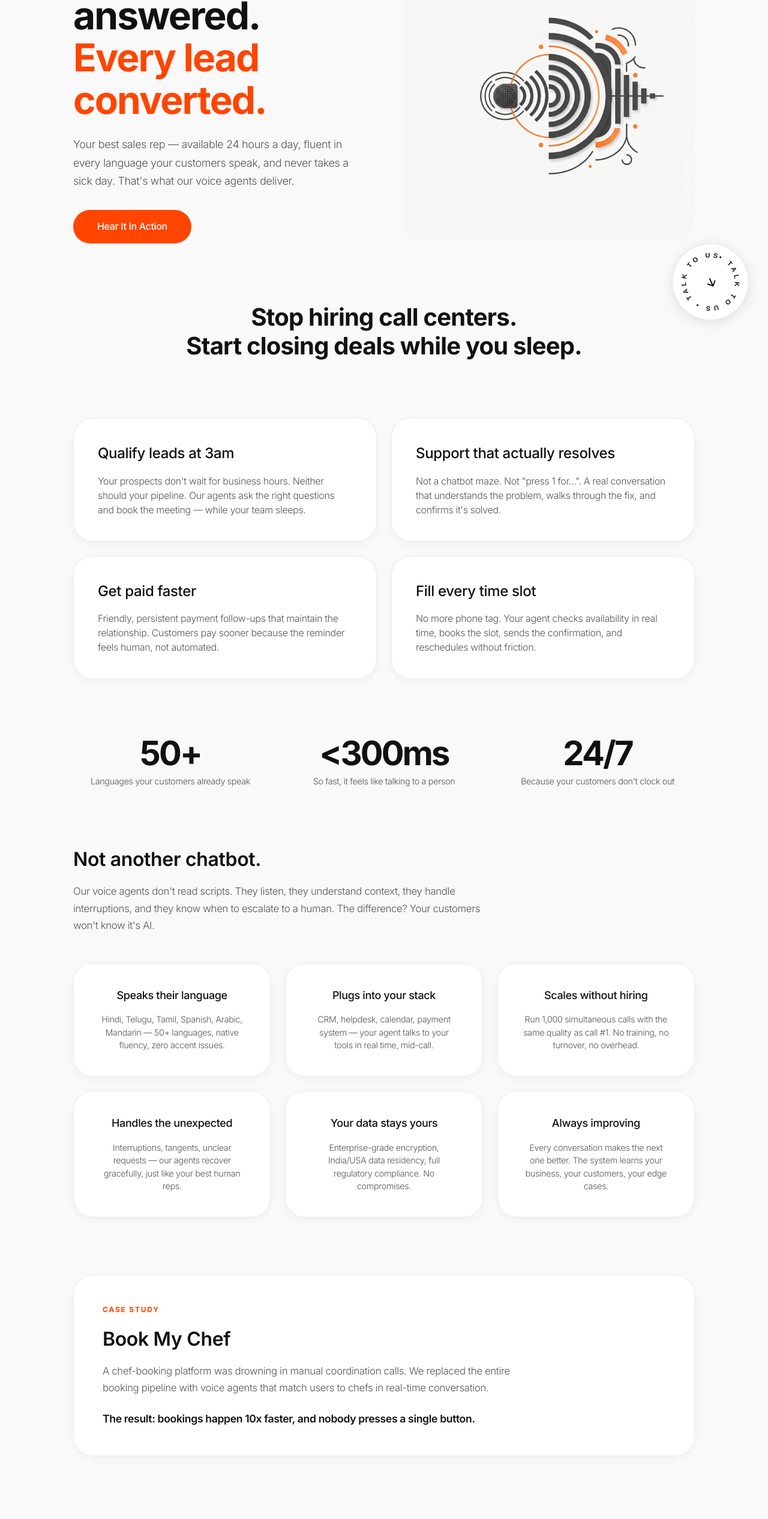
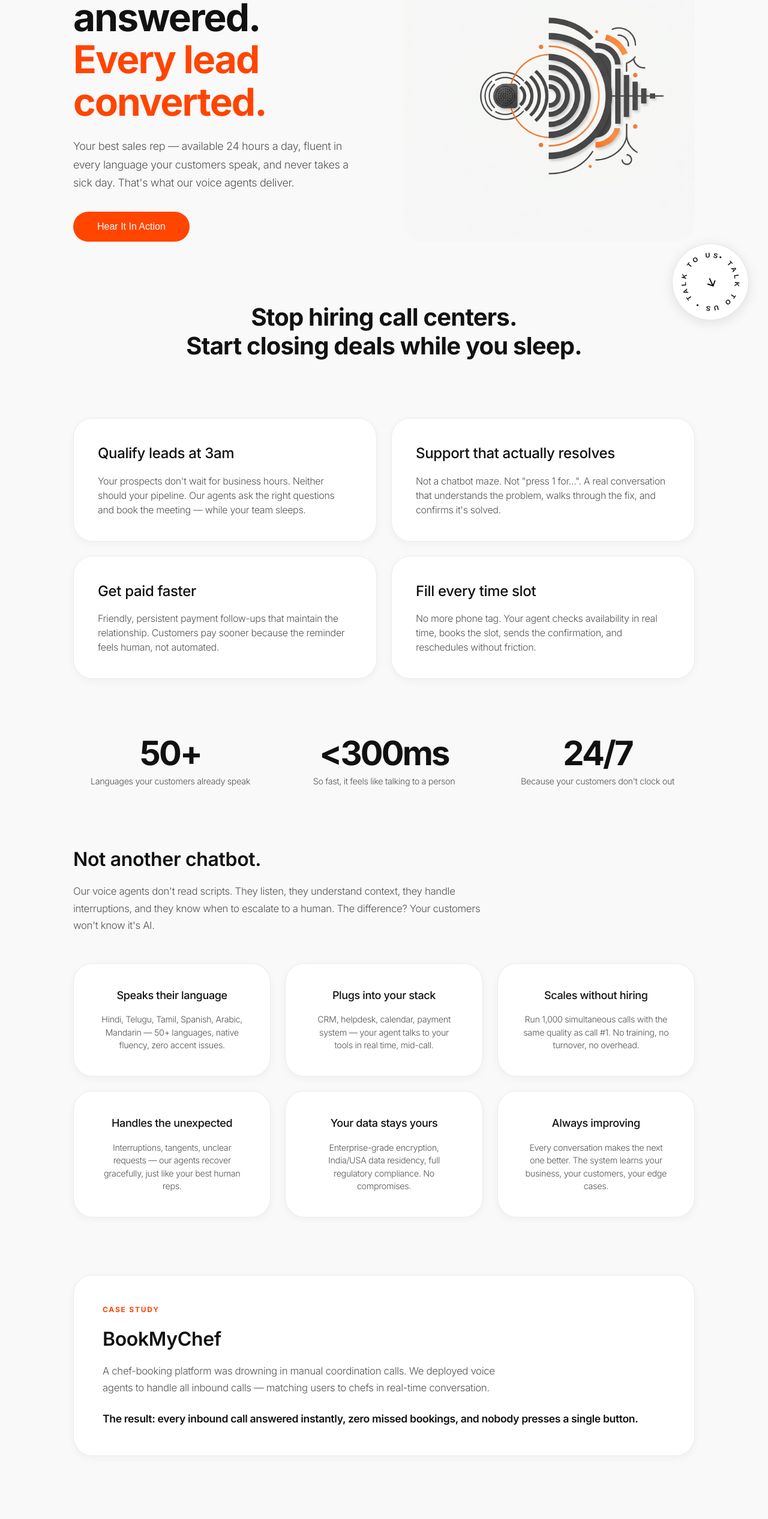
Before and after one commit to KarthikGuduru/brain-puddle-labs-main, a React (Vite) app: page /voice-agents in a window 1280 px wide. Shown: the part 234-2767 px from the top of the page at 60% size. Built offline with nearby package versions, Linux system fonts and the light colour scheme; a web font is replaced by a local one.

Commit message:
fix: CTA buttons now open contact modal + BookMyChef case study update

```diff
--- a/src/App.tsx
+++ b/src/App.tsx
@@ -40,9 +40,9 @@ function App() {
       <div className="page-wrapper" key={location.pathname}>
         <Routes location={location}>
           <Route path="/" element={<HomePage />} />
-          <Route path="/voice-agents" element={<VoiceAgentsPage />} />
-          <Route path="/consultation" element={<ConsultationPage />} />
-          <Route path="/content-creation" element={<ContentCreationPage />} />
+          <Route path="/voice-agents" element={<VoiceAgentsPage onContactOpen={() => setContactOpen(true)} />} />
+          <Route path="/consultation" element={<ConsultationPage onContactOpen={() => setContactOpen(true)} />} />
+          <Route path="/content-creation" element={<ContentCreationPage onContactOpen={() => setContactOpen(true)} />} />
         </Routes>
       </div>
 
--- a/src/pages/ConsultationPage.tsx
+++ b/src/pages/ConsultationPage.tsx
@@ -9,7 +9,7 @@ const fadeUp = {
     transition: { duration: 0.8, ease: [0.16, 1, 0.3, 1] as [number, number, number, number] }
 };
 
-const ConsultationPage: React.FC = () => {
+const ConsultationPage: React.FC<{ onContactOpen?: () => void }> = ({ onContactOpen }) => {
     return (
         <main className="main-content" style={{ paddingTop: '6rem' }}>
             <div style={{ maxWidth: '1100px', margin: '0 auto', padding: '0 2rem' }}>
@@ -29,9 +29,9 @@ const ConsultationPage: React.FC = () => {
                             <p style={{ fontSize: '1.125rem', color: 'var(--text-secondary)', lineHeight: 1.7, marginBottom: '2rem', fontWeight: 300 }}>
                                 Stop guessing which AI initiative to bet on. We find the 2-3 use cases that will actually transform your business — then we build them, ship them, and train your team.
                             </p>
-                            <Link to="/#contact" style={{ display: 'inline-block', padding: '1rem 2.5rem', borderRadius: '2rem', background: 'var(--accent-color)', color: '#fff', fontWeight: 500, fontSize: '1rem' }}>
+                            <button onClick={onContactOpen} style={{ display: 'inline-block', padding: '1rem 2.5rem', borderRadius: '2rem', background: 'var(--accent-color)', color: '#fff', fontWeight: 500, fontSize: '1rem', border: 'none', cursor: 'pointer' }}>
                                 Book a Strategy Call
-                            </Link>
+                            </button>
                         </div>
                         <div>
                             <img src="/consultation-hero.png" alt="AI Consultation Illustration" style={{ width: '100%', borderRadius: '2rem' }} />
@@ -98,9 +98,9 @@ const ConsultationPage: React.FC = () => {
                         <h2 style={{ fontSize: 'clamp(1.75rem, 3vw, 2.25rem)', fontWeight: 700, color: 'var(--text-primary)', marginBottom: '1.5rem', letterSpacing: '-0.02em' }}>
                             The best time to start was yesterday.<br />The second best time is this call.
                         </h2>
-                        <Link to="/#contact" style={{ display: 'inline-block', padding: '1rem 2.5rem', borderRadius: '2rem', background: 'var(--accent-color)', color: '#fff', fontWeight: 500, fontSize: '1rem' }}>
+                        <button onClick={onContactOpen} style={{ display: 'inline-block', padding: '1rem 2.5rem', borderRadius: '2rem', background: 'var(--accent-color)', color: '#fff', fontWeight: 500, fontSize: '1rem', border: 'none', cursor: 'pointer' }}>
                             Book a Strategy Call
-                        </Link>
+                        </button>
                     </div>
                 </motion.div>
 
--- a/src/pages/ContentCreationPage.tsx
+++ b/src/pages/ContentCreationPage.tsx
@@ -35,7 +35,7 @@ function AnimatedStat({ value, suffix = '' }: { value: number; suffix?: string }
     );
 }
 
-const ContentCreationPage: React.FC = () => {
+const ContentCreationPage: React.FC<{ onContactOpen?: () => void }> = ({ onContactOpen }) => {
     return (
         <main className="main-content" style={{ paddingTop: '6rem' }}>
             <div style={{ maxWidth: '1100px', margin: '0 auto', padding: '0 2rem' }}>
@@ -55,9 +55,9 @@ const ContentCreationPage: React.FC = () => {
                             <p style={{ fontSize: '1.125rem', color: 'var(--text-secondary)', lineHeight: 1.7, marginBottom: '2rem', fontWeight: 300 }}>
                                 Your brand voice, amplified. We build content engines that produce blog posts, social media, emails, and ad copy at the quality your audience expects — at a speed your team never could.
                             </p>
-                            <Link to="/#contact" style={{ display: 'inline-block', padding: '1rem 2.5rem', borderRadius: '2rem', background: 'var(--accent-color)', color: '#fff', fontWeight: 500, fontSize: '1rem' }}>
+                            <button onClick={onContactOpen} style={{ display: 'inline-block', padding: '1rem 2.5rem', borderRadius: '2rem', background: 'var(--accent-color)', color: '#fff', fontWeight: 500, fontSize: '1rem', border: 'none', cursor: 'pointer' }}>
                                 See Examples
-                            </Link>
+                            </button>
                         </div>
                         <div>
                             <img src="/content-creation-hero.png" alt="Content Creation Illustration" style={{ width: '100%', borderRadius: '2rem' }} />
@@ -136,9 +136,9 @@ const ContentCreationPage: React.FC = () => {
                         <h2 style={{ fontSize: 'clamp(1.75rem, 3vw, 2.25rem)', fontWeight: 700, color: 'var(--text-primary)', marginBottom: '1.5rem', letterSpacing: '-0.02em' }}>
                             Great brands don't go quiet.<br />Yours won't either.
                         </h2>
-                        <Link to="/#contact" style={{ display: 'inline-block', padding: '1rem 2.5rem', borderRadius: '2rem', background: 'var(--accent-color)', color: '#fff', fontWeight: 500, fontSize: '1rem' }}>
+                        <button onClick={onContactOpen} style={{ display: 'inline-block', padding: '1rem 2.5rem', borderRadius: '2rem', background: 'var(--accent-color)', color: '#fff', fontWeight: 500, fontSize: '1rem', border: 'none', cursor: 'pointer' }}>
                             Start Creating
-                        </Link>
+                        </button>
                     </div>
                 </motion.div>
 
--- a/src/pages/VoiceAgentsPage.tsx
+++ b/src/pages/VoiceAgentsPage.tsx
@@ -35,7 +35,7 @@ function AnimatedStat({ value, suffix = '' }: { value: number; suffix?: string }
     );
 }
 
-const VoiceAgentsPage: React.FC = () => {
+const VoiceAgentsPage: React.FC<{ onContactOpen?: () => void }> = ({ onContactOpen }) => {
     return (
         <main className="main-content" style={{ paddingTop: '6rem' }}>
             <div style={{ maxWidth: '1100px', margin: '0 auto', padding: '0 2rem' }}>
@@ -55,9 +55,9 @@ const VoiceAgentsPage: React.FC = () => {
                             <p style={{ fontSize: '1.125rem', color: 'var(--text-secondary)', lineHeight: 1.7, marginBottom: '2rem', fontWeight: 300 }}>
                                 Your best sales rep — available 24 hours a day, fluent in every language your customers speak, and never takes a sick day. That's what our voice agents deliver.
                             </p>
-                            <Link to="/#contact" style={{ display: 'inline-block', padding: '1rem 2.5rem', borderRadius: '2rem', background: 'var(--accent-color)', color: '#fff', fontWeight: 500, fontSize: '1rem' }}>
+                            <button onClick={onContactOpen} style={{ display: 'inline-block', padding: '1rem 2.5rem', borderRadius: '2rem', background: 'var(--accent-color)', color: '#fff', fontWeight: 500, fontSize: '1rem', border: 'none', cursor: 'pointer' }}>
                                 Hear It In Action
-                            </Link>
+                            </button>
                         </div>
                         <div>
                             <img src="/voice-agents-hero.png" alt="Voice Agents Illustration" style={{ width: '100%', borderRadius: '2rem' }} />
@@ -136,12 +136,12 @@ const VoiceAgentsPage: React.FC = () => {
                 <motion.div {...fadeUp}>
                     <div style={{ background: 'var(--bg-card)', border: 'var(--glass-border)', borderRadius: '2rem', padding: '3rem', marginBottom: '6rem', boxShadow: 'var(--shadow-sm)' }}>
                         <p style={{ fontSize: '0.75rem', fontWeight: 700, textTransform: 'uppercase' as const, letterSpacing: '0.15em', color: 'var(--accent-color)', marginBottom: '1rem' }}>Case Study</p>
-                        <h2 style={{ fontSize: '2rem', fontWeight: 600, marginBottom: '1rem', color: 'var(--text-primary)' }}>Book My Chef</h2>
+                        <h2 style={{ fontSize: '2rem', fontWeight: 600, marginBottom: '1rem', color: 'var(--text-primary)' }}>BookMyChef</h2>
                         <p style={{ color: 'var(--text-secondary)', lineHeight: 1.7, fontSize: '1.05rem', fontWeight: 300, maxWidth: '700px', marginBottom: '1.5rem' }}>
-                            A chef-booking platform was drowning in manual coordination calls. We replaced the entire booking pipeline with voice agents that match users to chefs in real-time conversation.
+                            A chef-booking platform was drowning in manual coordination calls. We deployed voice agents to handle all inbound calls — matching users to chefs in real-time conversation.
                         </p>
                         <p style={{ color: 'var(--text-primary)', fontSize: '1.1rem', fontWeight: 600 }}>
-                            The result: bookings happen 10x faster, and nobody presses a single button.
+                            The result: every inbound call answered instantly, zero missed bookings, and nobody presses a single button.
                         </p>
                     </div>
                 </motion.div>
@@ -152,9 +152,9 @@ const VoiceAgentsPage: React.FC = () => {
                         <h2 style={{ fontSize: 'clamp(1.75rem, 3vw, 2.25rem)', fontWeight: 700, color: 'var(--text-primary)', marginBottom: '1.5rem', letterSpacing: '-0.02em' }}>
                             Ready to never miss a call again?
                         </h2>
-                        <Link to="/#contact" style={{ display: 'inline-block', padding: '1rem 2.5rem', borderRadius: '2rem', background: 'var(--accent-color)', color: '#fff', fontWeight: 500, fontSize: '1rem' }}>
+                        <button onClick={onContactOpen} style={{ display: 'inline-block', padding: '1rem 2.5rem', borderRadius: '2rem', background: 'var(--accent-color)', color: '#fff', fontWeight: 500, fontSize: '1rem', border: 'none', cursor: 'pointer' }}>
                             Talk to Us
-                        </Link>
+                        </button>
                     </div>
                 </motion.div>
 
```
